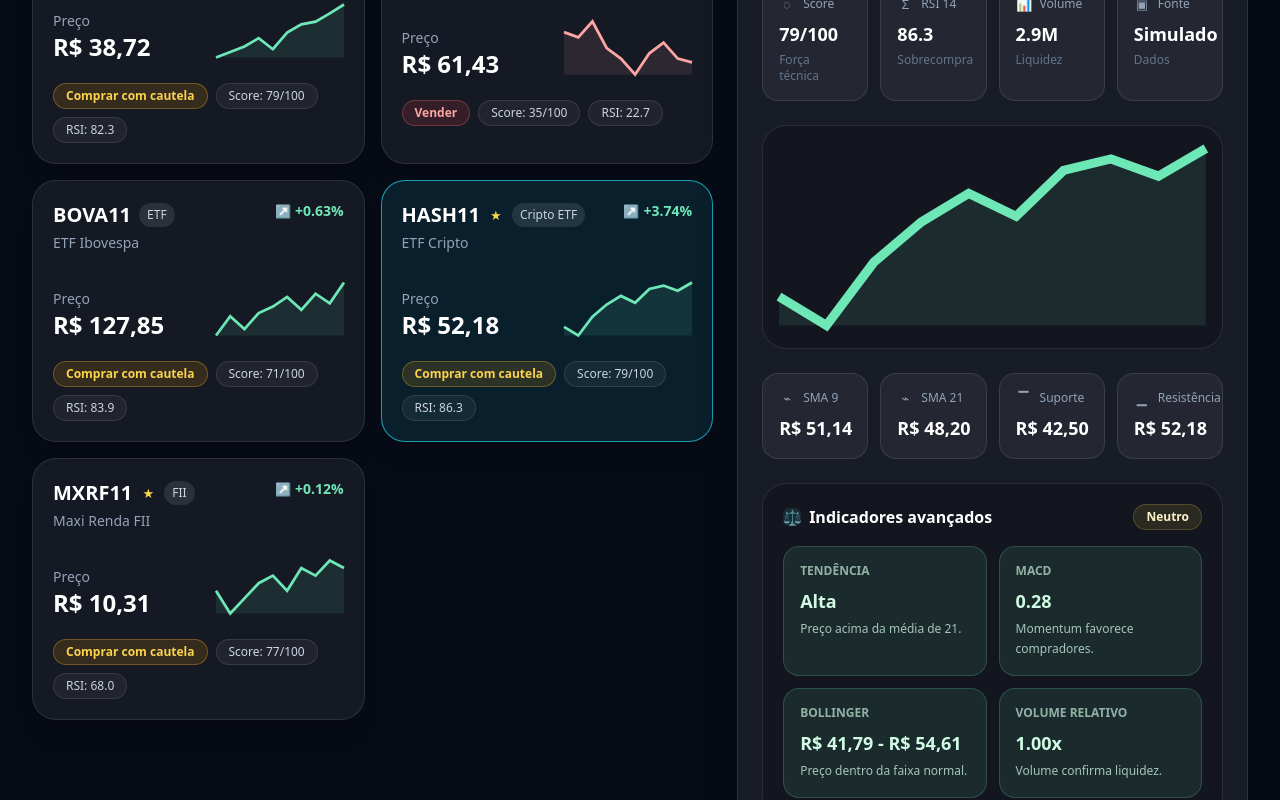
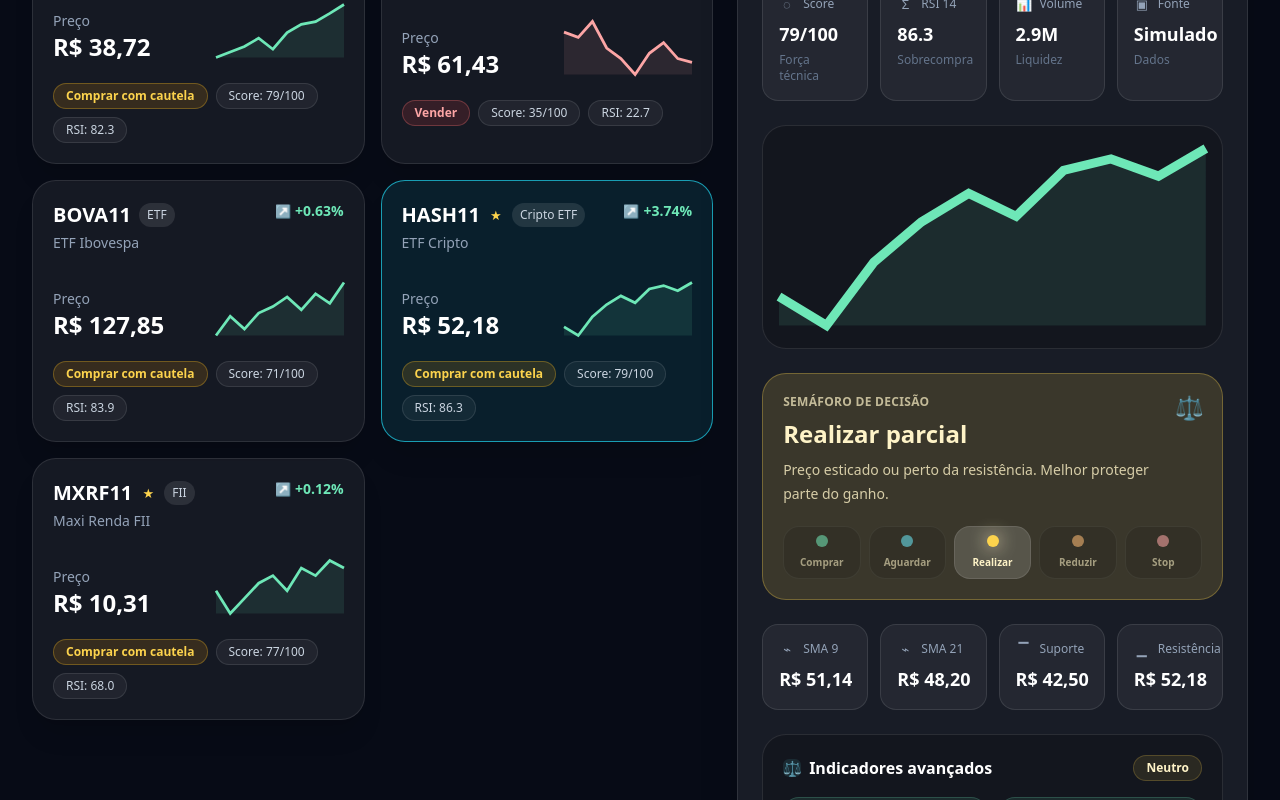
Before and after one commit to rdoratioto/Agente-trader, a React (Vite) app in the folder frontend/: page / in a window 1280 px wide. Shown: the part 1583-2383 px from the top of the page. Built offline with nearby package versions, Linux system fonts and the light colour scheme; no server answers.

Commit message:
Add decision semaphore

```diff
--- a/frontend/src/App.jsx
+++ b/frontend/src/App.jsx
@@ -427,6 +427,55 @@
   return "Neutro";
 }
 
+function defineDecisionLight({ signal, score, rsi, trend, macdHistogram, price, support, resistance }) {
+  const nearResistance = resistance && price ? (resistance - price) / price <= 0.012 && resistance >= price : false;
+  const nearSupport = support && price ? (price - support) / price <= 0.015 && price >= support : false;
+  const lostSupport = support && price ? price < support : false;
+
+  if (lostSupport || signal === "Vender" || score <= 35) {
+    return {
+      action: "Sair no stop",
+      state: "stop",
+      color: "red",
+      reason: "Tese técnica enfraquecida ou suporte perdido. Prioridade é proteger capital.",
+    };
+  }
+
+  if (score <= 48 || trend === "Baixa" || macdHistogram < 0) {
+    return {
+      action: "Reduzir posição",
+      state: "reduce",
+      color: "orange",
+      reason: "Momentum fraco. Vale diminuir exposição ou evitar nova entrada.",
+    };
+  }
+
+  if (nearResistance || rsi >= 76) {
+    return {
+      action: "Realizar parcial",
+      state: "trim",
+      color: "amber",
+      reason: "Preço esticado ou perto da resistência. Melhor proteger parte do ganho.",
+    };
+  }
+
+  if ((signal === "Comprar" || signal === "Comprar com cautela") && score >= 68 && trend !== "Baixa" && macdHistogram >= 0) {
+    return {
+      action: nearSupport ? "Comprar com risco controlado" : "Comprar",
+      state: "buy",
+      color: "green",
+      reason: nearSupport ? "Sinal positivo e preço próximo ao suporte favorecem risco/retorno." : "Score, tendência e momentum favorecem estudo de compra.",
+    };
+  }
+
+  return {
+    action: "Aguardar",
+    state: "wait",
+    color: "blue",
+    reason: "Sem confirmação suficiente. Melhor esperar preço, volume ou tendência alinharem.",
+  };
+}
+
 function buildChartData(closes) {
   const values = Array.isArray(closes) ? closes : [];
   const labels = ["D-9", "D-8", "D-7", "D-6", "D-5", "D-4", "D-3", "D-2", "D-1", "Hoje"];
@@ -459,6 +508,7 @@
   const trend = defineTrend({ price, sma9, sma21, sma200 });
   const averageVolume = fallback.volume || volume || 1;
   const relativeVolume = Number(volume || 0) / Number(averageVolume || 1);
+  const decision = defineDecisionLight({ signal, score: technical.score, rsi, trend, macdHistogram: macdData.histogram, price, support, resistance });
   const stop = support ? support * 0.992 : price * 0.97;
   const target = resistance && resistance > price ? resistance : price * 1.06;
   const entry = signal === "Comprar" ? price * 1.002 : resistance ? resistance * 1.003 : price * 1.01;
@@ -503,6 +553,7 @@
     bollingerLower: Number(rawAsset.bollingerLower ?? bollinger.lower),
     relativeVolume: Number(rawAsset.relativeVolume ?? relativeVolume),
     trend: rawAsset.trend || trend,
+    decision: rawAsset.decision || decision,
     support: Number(rawAsset.support ?? support),
     resistance: Number(rawAsset.resistance ?? resistance),
     entry: rawAsset.entry || formatCurrencyBRL(entry),
@@ -584,12 +635,12 @@
 }
 
 function describeAssetShort(asset) {
-  return `${asset.ticker} está com score ${asset.score}/100, sinal ${asset.signal}, tendência ${asset.trend}, MACD ${asset.macdHistogram >= 0 ? "positivo" : "negativo"}, RSI ${asset.rsi.toFixed(1)} e risco ${asset.risk}`;
+  return `${asset.ticker} está com score ${asset.score}/100, semáforo ${asset.decision.action}, sinal ${asset.signal}, tendência ${asset.trend}, MACD ${asset.macdHistogram >= 0 ? "positivo" : "negativo"}, RSI ${asset.rsi.toFixed(1)} e risco ${asset.risk}`;
 }
 
 function buildActionPlan(asset) {
   if (!asset) return "Ainda não tenho um ativo com vantagem suficiente para montar plano.";
-  return `Meu plano de estudo para ${asset.ticker}: observar entrada em ${asset.entry}, usar stop em ${asset.stop} e alvo em ${asset.target}. A tese só continua válida se o preço respeitar suporte, o volume não secar e o RSI não ficar ainda mais esticado. Se perder suporte, eu deixaria de pensar em compra e passaria para proteção.`;
+  return `Meu plano de estudo para ${asset.ticker}: semáforo em "${asset.decision.action}", observar entrada em ${asset.entry}, usar stop em ${asset.stop} e alvo em ${asset.target}. A tese só continua válida se o preço respeitar suporte, o volume não secar e o RSI não ficar ainda mais esticado. Se perder suporte, eu deixaria de pensar em compra e passaria para proteção.`;
 }
 
 function buildHumanizedAnswer({ opening, take, evidence, action, caveat }) {
@@ -754,7 +805,7 @@
   return buildHumanizedAnswer({
     opening: `Vamos olhar ${safeAsset.ticker} com objetividade.`,
     take: `${safeAsset.signal} no radar, com risco ${safeAsset.risk}.`,
-    evidence: `Preço ${formatCurrencyBRL(safeAsset.price)}, score ${safeAsset.score}/100, tendência ${safeAsset.trend}, MACD ${safeAsset.macdHistogram.toFixed(2)}, RSI ${safeAsset.rsi.toFixed(1)}, Bollinger entre ${formatCurrencyBRL(safeAsset.bollingerLower)} e ${formatCurrencyBRL(safeAsset.bollingerUpper)}, suporte ${formatCurrencyBRL(safeAsset.support)} e resistência ${formatCurrencyBRL(safeAsset.resistance)}. ${safeAsset.reason}`,
+    evidence: `Semáforo: ${safeAsset.decision.action}. Preço ${formatCurrencyBRL(safeAsset.price)}, score ${safeAsset.score}/100, tendência ${safeAsset.trend}, MACD ${safeAsset.macdHistogram.toFixed(2)}, RSI ${safeAsset.rsi.toFixed(1)}, Bollinger entre ${formatCurrencyBRL(safeAsset.bollingerLower)} e ${formatCurrencyBRL(safeAsset.bollingerUpper)}, suporte ${formatCurrencyBRL(safeAsset.support)} e resistência ${formatCurrencyBRL(safeAsset.resistance)}. ${safeAsset.reason}`,
     action: buildActionPlan(safeAsset),
     caveat: "se você já estiver posicionado, a decisão muda conforme seu preço médio e prazo.",
   });
@@ -812,6 +863,17 @@
   if (signal === "bullish") return "border-emerald-300/20 bg-emerald-300/10 text-emerald-100";
   if (signal === "bearish") return "border-red-300/20 bg-red-300/10 text-red-100";
   return "border-amber-300/20 bg-amber-300/10 text-amber-100";
+}
+
+function decisionClass(color) {
+  const classes = {
+    green: "border-emerald-300/30 bg-emerald-300/15 text-emerald-100",
+    blue: "border-cyan-300/30 bg-cyan-300/15 text-cyan-100",
+    amber: "border-amber-300/30 bg-amber-300/15 text-amber-100",
+    orange: "border-orange-300/30 bg-orange-300/15 text-orange-100",
+    red: "border-red-300/30 bg-red-300/15 text-red-100",
+  };
+  return classes[color] || classes.blue;
 }
 
 function runLogicTests() {
@@ -1042,6 +1104,40 @@
   );
 }
 
+function DecisionSemaphore({ decision }) {
+  const steps = [
+    { state: "buy", label: "Comprar", color: "bg-emerald-300" },
+    { state: "wait", label: "Aguardar", color: "bg-cyan-300" },
+    { state: "trim", label: "Realizar", color: "bg-amber-300" },
+    { state: "reduce", label: "Reduzir", color: "bg-orange-300" },
+    { state: "stop", label: "Stop", color: "bg-red-300" },
+  ];
+
+  return (
+    <div className={`rounded-3xl border p-5 ${decisionClass(decision.color)}`}>
+      <div className="flex items-start justify-between gap-4">
+        <div>
+          <p className="text-xs font-black uppercase tracking-wide opacity-70">Semáforo de decisão</p>
+          <h3 className="mt-2 text-2xl font-black">{decision.action}</h3>
+          <p className="mt-2 text-sm leading-6 opacity-80">{decision.reason}</p>
+        </div>
+        <Icon name="scale" size={26} />
+      </div>
+      <div className="mt-5 grid grid-cols-5 gap-2">
+        {steps.map((step) => {
+          const active = step.state === decision.state;
+          return (
+            <div key={step.state} className={`rounded-2xl border border-white/10 p-2 text-center ${active ? "bg-white/15" : "bg-black/20 opacity-55"}`}>
+              <div className={`mx-auto h-3 w-3 rounded-full ${step.color} ${active ? "shadow-[0_0_18px_currentColor]" : ""}`} />
+              <p className="mt-2 text-[10px] font-bold">{step.label}</p>
+            </div>
+          );
+        })}
+      </div>
+    </div>
+  );
+}
+
 function InfoBox({ icon, title, text, color = "cyan" }) {
   const colorClasses = {
     cyan: "border-cyan-300/20 bg-cyan-300/10 text-cyan-100",
@@ -1107,7 +1203,7 @@
                   <span className="font-black">{asset.ticker}</span>
                   <span className="text-xs font-bold opacity-75">Score {asset.score}/100</span>
                 </div>
-                <p className="mt-1 text-xs leading-5 opacity-75">{asset.signal} · {asset.risk} · entrada {asset.entry}</p>
+                <p className="mt-1 text-xs leading-5 opacity-75">{asset.decision.action} · {asset.risk} · entrada {asset.entry}</p>
               </button>
             ))}
           </div>
@@ -1516,6 +1612,10 @@
 
               <div className="mt-6 h-56 rounded-3xl border border-white/10 bg-black/20 p-4"><MiniChart data={safeSelectedAsset.data} positive={safeSelectedAsset.change >= 0} /></div>
 
+              <div className="mt-6">
+                <DecisionSemaphore decision={safeSelectedAsset.decision} />
+              </div>
+
               <div className="mt-6 grid grid-cols-2 gap-3 sm:grid-cols-4">
                 <MetricCard icon="chart" label="SMA 9" value={formatCurrencyBRL(safeSelectedAsset.sma9)} />
                 <MetricCard icon="chart" label="SMA 21" value={formatCurrencyBRL(safeSelectedAsset.sma21)} />
```
